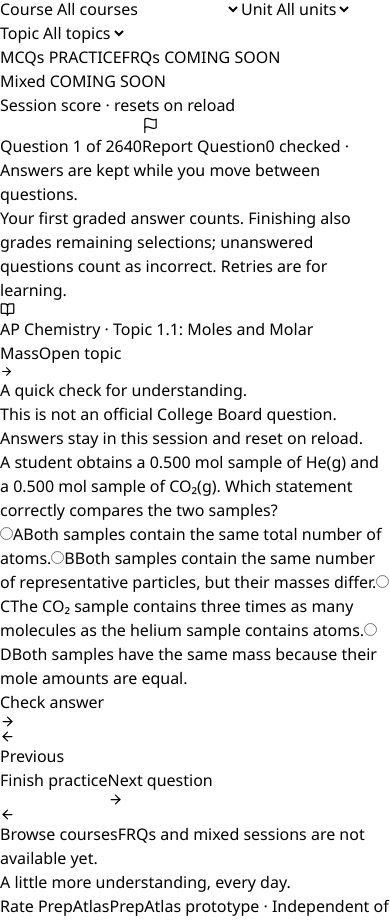
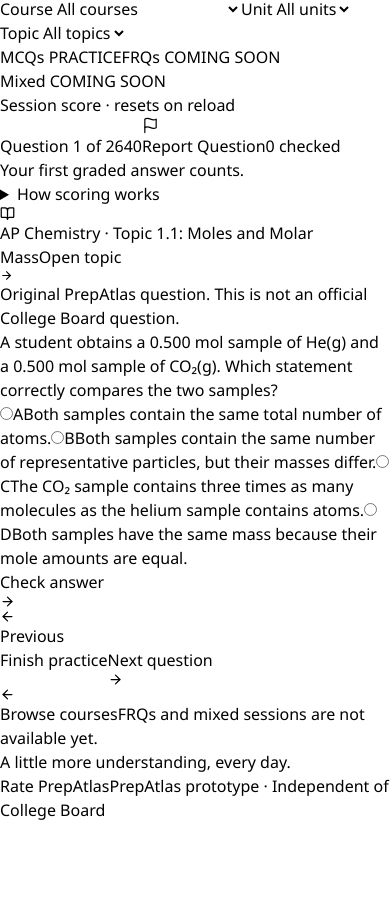
Before and after one commit to devananth10/ap-hub, a Next.js app: page /practice in a window 390 px wide. Shown: the part 1095-2016 px from the top of the page. After the commit the page ends 1917 px from the top, so only its background shows below. Built offline with nearby package versions, Linux system fonts and the light colour scheme.

Commit message:
Refine topic navigation and responsive Practice clarity

```diff
--- a/src/app/globals.css
+++ b/src/app/globals.css
@@ -318,3 +318,47 @@
 .geo-table-wrap th { overflow-wrap:normal; }
 @media(max-width:500px) { .geo-table-wrap th,.geo-table-wrap td { padding:8px 6px; } }
 .geo-line { fill:none; stroke-width:2.5; stroke-linejoin:round; }.geo-line-circle { fill:var(--surface); stroke-width:2; }
+
+/* Readable lesson tools; the existing theme and storage semantics are preserved. */
+.breadcrumbs { font-size:13px; line-height:1.7; }
+.workspace-heading .eyebrow { font-size:11px; letter-spacing:.8px; line-height:1.7; }
+.workspace-heading .page-description { font-size:13px; line-height:1.7; }
+.workspace-heading-actions { max-width:390px; }
+.workspace-heading-actions .button { font-size:12px; min-height:44px; }
+.topic-progress-note { flex-basis:100%; font-size:12px; line-height:1.6; color:var(--muted); }
+.instructor-options label small { display:block; font-size:12px; font-weight:400; margin-top:2px; }
+.instructor-selection>p { font-size:13px; }
+.resource-card p,.resource-card .small,.video-info .small,.video-sequence,.player-fallback { font-size:13px; line-height:1.7; }
+.unit-nav-topics>a { font-size:13px; }.unit-nav-topics>a>span:first-child { font-size:12px; min-width:25px; }
+.lesson-tabs button,.workspace-practice-heading,.workspace-practice-heading .text-button { font-size:13px; }
+.unit { scroll-margin-top:24px; }
+.sidebar nav a { font-size:13px; }
+.workspace-label { font-size:11px; }
+.practice-instructions { display:flex; align-items:baseline; flex-wrap:wrap; gap:8px 18px; padding:0 25px 16px; color:var(--muted); font-size:13px; }
+.practice-instructions details { max-width:680px; }
+.practice-instructions summary { cursor:pointer; color:var(--teal); font-weight:600; min-height:32px; }
+.practice-instructions details p { padding:5px 0 10px; line-height:1.7; }
+.practice-preview { container-type:inline-size; }
+.practice-preview .sr-only { margin:0; }
+.practice-source-note { font-size:12px; }
+.practice-task-layout { min-width:0; }
+.practice-answer-pane { min-width:0; }
+.practice-answer-pane fieldset { margin-top:18px; }
+.practice-preview legend { font-size:15px; line-height:1.6; }
+.practice-options>label { font-size:14px; line-height:1.6; min-height:48px; }
+.practice-navigation .button { min-height:44px; font-size:13px; }
+.practice-feedback { font-size:14px; line-height:1.75; }
+.geography-stimulus figcaption,.stimulus-description,.stimulus-legend { font-size:13px; line-height:1.7; }
+.geography-stimulus figcaption>span { font-size:11px; }
+.geo-table-wrap th,.geo-table-wrap td { overflow-wrap:normal; word-break:normal; }
+@container(min-width:960px) {
+  .practice-task-layout.can-split { display:grid; grid-template-columns:minmax(420px,1.05fr) minmax(400px,1fr); gap:28px; align-items:start; }
+  .practice-task-layout.can-split .geography-stimulus { max-width:none; margin-bottom:0; }
+}
+@media(max-width:600px) {
+  .practice-instructions { padding:0 20px 14px; }
+  .workspace-heading-actions { max-width:none; width:100%; }
+  .workspace-heading .eyebrow { font-size:11px; }
+  .practice-options>label { font-size:14px; }
+  .geo-table-wrap table { font-size:12px; min-width:260px; }
+}
--- a/src/components/geography-stimulus.tsx
+++ b/src/components/geography-stimulus.tsx
@@ -38,8 +38,8 @@
         {s.display==='line'?s.series.map((series,j)=>{
           const color=['#438b78','#b58a56','#648ca3'][j],points=series.values.map((value,i)=>[lineX(i,s.categories.length),220-chartHeight(value,s.max)]);
           return <g key={series.label}><polyline className="geo-line" data-series={series.label} points={points.map(p=>p.join(',')).join(' ')} stroke={color} strokeDasharray={j===1?'7 4':undefined}/>{points.map(([x,y],i)=>{const highest=Math.max(...s.series.map(row=>row.values[i])),above=series.values[i]===highest&&!s.series.slice(0,j).some(row=>row.values[i]===highest);return <g key={i} data-series={series.label} data-category={s.categories[i]} data-value={series.values[i]}>{j===0?<circle className="geo-line-circle" cx={x} cy={y} r="5" stroke={color}/>:<rect x={x-3} y={y-3} width="6" height="6" fill={color}/>}<text x={x} y={y+(above?-11:19)} textAnchor="middle">{series.values[i]}</text></g>;})}</g>;
-        }):s.series.flatMap((series,j)=>series.values.map((value,i)=>{const group=370/s.categories.length,width=group/(s.series.length+1),x=70+i*group+j*width;return <g key={`${j}-${i}`}><rect className={`geo-bar geo-series-${j}`} data-series={series.label} data-category={s.categories[i]} data-value={value} x={x} y={220-chartHeight(value,s.max)} width={width-3} height={chartHeight(value,s.max)}/><text x={x+width/2} y={213-chartHeight(value,s.max)} textAnchor="middle">{value}</text><text x={x+width/2} y="238" textAnchor="middle">{String.fromCharCode(65+j)}</text></g>;}))}
-        {s.categories.map((label,i)=><text key={label} x={s.display==='line'?lineX(i,s.categories.length):70+(i+.35)*370/s.categories.length} y="262" textAnchor="middle">{label}</text>)}
+        }):s.series.flatMap((series,j)=>series.values.map((value,i)=>{const group=370/s.categories.length,width=group/(s.series.length+1),x=70+i*group+j*width;return <g key={`${j}-${i}`}><rect className={`geo-bar geo-series-${j}`} data-series={series.label} data-category={s.categories[i]} data-value={value} x={x} y={220-chartHeight(value,s.max)} width={width-3} height={chartHeight(value,s.max)}/><text x={x+width/2} y={213-chartHeight(value,s.max)} textAnchor="middle">{value}</text>{s.series.length>1&&<text data-series-key={series.label} x={x+width/2} y="238" textAnchor="middle">{String.fromCharCode(65+j)}</text>}</g>;}))}
+        {s.categories.map((label,i)=><text key={label} x={s.display==='line'?lineX(i,s.categories.length):70+i*370/s.categories.length+(s.series.length*370/s.categories.length/(s.series.length+1)-3)/2} y={s.display!=='line'&&s.series.length===1?"247":"262"} textAnchor="middle">{label}</text>)}
       </>}
       {s.kind==='pyramid'&&<>
         <text x="146" y="24" textAnchor="middle">Male</text><text x="334" y="24" textAnchor="middle">Female</text>
@@ -54,7 +54,7 @@
     </svg>
     <p className="stimulus-description">{s.description}</p>
     {s.kind==='map'&&<><p className="stimulus-legend">{s.unitLabel}</p>{s.bins&&<ul className="geo-legend">{s.bins.map((bin,i)=><li key={bin.label}><span className={`geo-shade-${i}`} aria-hidden="true"/>{bin.label}</li>)}</ul>}</>}
-    {s.kind==='chart'&&<><ul className="geo-legend">{s.series.map((series,i)=><li key={series.label}>{String.fromCharCode(65+i)}: {series.label}{s.display==='line'?[' · solid / circles',' · dashed / squares'][i]:''}</li>)}</ul><DataTable headers={['Category',...s.series.map(row=>row.label)]} rows={s.categories.map((category,i)=>[category,...s.series.map(row=>String(row.values[i]))])}/></>}
+    {s.kind==='chart'&&<><ul className="geo-legend">{s.series.map((series,i)=><li key={series.label}>{s.series.length>1?String.fromCharCode(65+i)+': ':''}{series.label}{s.display==='line'?[' · solid / circles',' · dashed / squares'][i]:''}</li>)}</ul><DataTable headers={['Category',...s.series.map(row=>row.label)]} rows={s.categories.map((category,i)=>[category,...s.series.map(row=>String(row.values[i]))])}/></>}
     {s.kind==='pyramid'&&<DataTable headers={['Age cohort','Male','Female']} rows={s.cohorts.map(row=>[row.label,String(row.male),String(row.female)])}/>}
     {s.kind==='model'&&<p className="stimulus-legend">Assumptions: {s.assumptions}</p>}
   </>;
--- a/src/components/instructor-selector.tsx
+++ b/src/components/instructor-selector.tsx
@@ -11,10 +11,10 @@
   return <section className="instructor-selection" aria-label="Lesson instructor">
     {available.length > 1 ? <fieldset disabled={!ready}>
       <legend>Choose Your Instructor</legend>
-      <div className="instructor-options">{available.map(instructor => <label key={instructor.id} className={active.id === instructor.id ? "selected" : ""}>
+      <div className="instructor-options">{available.map(instructor => { const count = resources.filter(resource => resource.instructorId === instructor.id && resource.kind === "video" && resource.approval.status === "approved" && resource.visibility !== "hidden").length; return <label key={instructor.id} className={active.id === instructor.id ? "selected" : ""}>
         <input type="radio" name="lesson-instructor" value={instructor.id} checked={active.id === instructor.id} onChange={() => onChange(instructor.id)} />
-        <span>{instructor.label}</span>
-      </label>)}</div>
+        <span>{instructor.label}<small>{count} {count === 1 ? "video" : "videos"}</small></span>
+      </label>; })}</div>
     </fieldset> : <p className="small"><strong>{active.label}</strong> · Lesson instructor</p>}
     <p className="small muted" role="status">{preferredUnavailable
       ? `${preferredName} has no available lesson for this topic. Showing ${active.label}; your preference is saved.`
--- a/src/components/practice-question.tsx
+++ b/src/components/practice-question.tsx
@@ -7,6 +7,7 @@
 import { PracticeFigure } from "./practice-figure";
 import { PracticeTable } from "./practice-table";
 import { GeographyStimulus } from "./geography-stimulus";
+import { geographyStimuli } from "@/lib/geography-stimuli";
 
 export function PracticeQuestion({ practice, answer, onSelect, onCheck, onRetry }: { practice: BankQuestion; answer: PracticeAnswer; onSelect: (index: number) => void; onCheck: () => void; onRetry: () => void }) {
   const groupName = useId();
@@ -15,11 +16,15 @@
   useEffect(() => { setReady(true); }, []);
   const { selected, checked } = answer;
   const { options, prompt, correctIndex, explanation } = practice;
+  const stimulus = geographyStimuli[practice.id];
+  const splitSuitable = stimulus && (stimulus.kind === "map" || stimulus.kind === "model" || stimulus.kind === "pyramid" || stimulus.kind === "chart" && stimulus.categories.length <= 4 || stimulus.kind === "table" && stimulus.headers.length <= 3);
   return (
     <div className="practice-preview">
-      <h2>A quick check for understanding.</h2>
-      <p className="muted small">This is not an official College Board question. Answers stay in this session and reset on reload.</p>
+      <h2 className="sr-only">Practice question</h2>
+      <p className="muted small practice-source-note">Original PrepAtlas question. This is not an official College Board question.</p>
+      <div className={`practice-task-layout ${splitSuitable ? "can-split" : ""}`}>
       <GeographyStimulus key={practice.id} questionId={practice.id} />
+      <div className="practice-answer-pane">
       <fieldset disabled={checked || !ready} aria-busy={!ready}>
         <legend>{prompt}</legend>
         <PracticeFigure questionId={practice.id} />
@@ -38,6 +43,7 @@
           <button className="text-button" onClick={onRetry}><RotateCcw size={14} />Try again</button>
         </div>
       ) : <button className="button primary" disabled={!ready || selected === null} onClick={onCheck}>Check answer<ArrowRight size={15} /></button>}
+      </div></div>
     </div>
   );
 }
--- a/src/components/practice-session.tsx
+++ b/src/components/practice-session.tsx
@@ -35,8 +35,8 @@
     <div className="flex-actions"><button className="button secondary" onClick={() => { move(0); dispatch({ type: "review" }); }}>Review answers</button><button className="button primary" onClick={() => { navigating.current = true; dispatch({ type: "restart" }); }}><RotateCcw size={15} />Start again</button></div>
   </div>;
   return <>
-    <div className="practice-position"><span role="status">Question {state.index + 1} of {entries.length}</span><QuestionReport key={entry.id} entry={entry} displayedNumber={state.index+1} /><span className="practice-position-help">{score.answered} checked · Answers are kept while you move between questions.</span></div>
-    <p className="practice-score-policy small muted">Your first graded answer counts. Finishing also grades remaining selections; unanswered questions count as incorrect. Retries are for learning.</p>
+    <div className="practice-position"><span role="status">Question {state.index + 1} of {entries.length}</span><QuestionReport key={entry.id} entry={entry} displayedNumber={state.index+1} /><span className="practice-position-help">{score.answered} checked</span></div>
+    <div className="practice-instructions"><p>Your first graded answer counts.</p><details><summary>How scoring works</summary><p>Selections are kept when you move between questions. Finish grades any remaining selections; unanswered questions count as incorrect. Retries help you learn without changing your first score. Scores stay in this session and reset on reload.</p></details></div>
     <div className="progress-track practice-progress" aria-hidden="true"><span style={{ width: `${(state.index + 1) / entries.length * 100}%` }} /></div>
     <div ref={panel} role="group" tabIndex={-1} className="practice-question-frame" aria-label={`Question ${state.index + 1} of ${entries.length}`}>
       <div className="practice-context"><BookOpen size={15} /><span>{entry.course.title} · Topic {entry.topic.number}: {entry.topic.title}</span><Link href={`/courses/${entry.course.id}/${entry.topic.id}`}>Open topic<ArrowRight size={13} /></Link></div>
--- a/src/components/study-workspace.tsx
+++ b/src/components/study-workspace.tsx
@@ -50,19 +50,19 @@
     // eslint-disable-next-line react-hooks/exhaustive-deps
   }, [ready, key, topic.ready]);
   return <div className="page workspace-page">
-    <div className="breadcrumbs"><Link href={`/courses/${course.id}`}>{course.title}</Link><ChevronRight size={14} /><Link href={`/courses/${course.id}`}>Unit {unit.number}</Link><ChevronRight size={14} /><span>Topic {topic.number}</span></div>
-    <div className="workspace-heading"><div><span className="eyebrow">UNIT {unit.number} · {unit.title.toUpperCase()}</span><h1><span className="small muted">Topic {topic.number} · </span>{topic.title}</h1><p className="page-description">{videos.length} {videos.length === 1 ? "video" : "videos"} · {practiceCount} MCQs available</p></div><div className="workspace-heading-actions"><button className="button primary start-practice" disabled={!practiceCount} onClick={startPractice}><Target size={17} />{practiceCount ? "Start Practice" : "Practice coming soon"}</button><button className={`button complete-button ${complete ? "is-complete" : "secondary"}`} aria-pressed={complete} onClick={() => toggleCompleted(key)}>{complete ? <CheckCircle2 size={17} /> : <Check size={17} />}{complete ? "Completed" : "Mark complete"}</button></div></div>
+    <nav className="breadcrumbs" aria-label="Topic breadcrumbs"><Link href={`/courses/${course.id}`}>{course.title}</Link><ChevronRight size={14} aria-hidden="true" /><Link href={`/courses/${course.id}#unit-${unit.number}`}>Unit {unit.number}</Link><ChevronRight size={14} aria-hidden="true" /><span aria-current="page">Topic {topic.number}</span></nav>
+    <div className="workspace-heading"><div><span className="eyebrow">{unit.title}</span><h1>{topic.title}</h1><p className="page-description">{videos.length} {videos.length === 1 ? "video" : "videos"}{hasInstructors && instructor?.active ? ` from ${instructor.active.label} · ${allVideos.length} total across instructors` : ""} · {practiceCount} MCQs available</p></div><div className="workspace-heading-actions"><button className="button primary start-practice" disabled={!practiceCount} onClick={startPractice}><Target size={17} />{practiceCount ? "Start Practice" : "Practice coming soon"}</button><button className={`button complete-button ${complete ? "is-complete" : "secondary"}`} disabled={!ready} aria-pressed={complete} onClick={() => toggleCompleted(key)}>{complete ? <CheckCircle2 size={17} /> : <Check size={17} />}{complete ? "Topic completed" : "Mark topic complete"}</button><p className="topic-progress-note">Your topic checklist is separate from watched videos and Practice scores.</p></div></div>
     <div className={`workspace-grid ${notesOpen ? "with-notes" : ""}`}>
       <div className="lesson-main">{hasInstructors && <InstructorSelector resources={allVideos} preferred={preferredInstructor} onChange={id => setPreferredInstructor(course.id, id)} ready={ready} />}<VideoLessons resources={videos} selectedId={activeVideoId} onSelect={setSelectedVideoId} topicNumber={topic.number} topicTitle={topic.title} artwork={course.artwork} />
       <div className="lesson-toolbar"><span><span className="green-dot" /> YOUR FOCUS ZONE</span><div><button className={`button small-button ${summaryOpen ? "soft-teal" : "secondary"}`} aria-expanded={summaryOpen} aria-controls="quick-summary" onClick={() => setSummaryOpen((open) => !open)}><Sparkles size={15} /> Quick AI summary<span className="demo-mini">DEMO</span></button><button className={`button small-button ${notesOpen ? "soft-teal" : "secondary"}`} aria-expanded={notesOpen} aria-controls="notes-panel" onClick={() => setNotesOpen((open) => !open)}><StickyNote size={15} />{notesOpen ? "Hide Notes" : "Show Notes"}</button></div></div>
       {summaryOpen && <section id="quick-summary" className="summary-panel" aria-label="Quick AI summary placeholder"><div className="section-heading"><div className="inline-heading"><Sparkles size={20} /><h2>The big ideas, at a glance</h2></div><button className="icon-button" aria-label="Close summary" onClick={() => setSummaryOpen(false)}><X size={18} /></button></div><span className="badge">PLACEHOLDER · NOT AI-GENERATED</span><p>{content.sampleRecap.length ? "This is a six-bullet demonstration using original topic notes." : "This summary feature is a demonstration; no topic-specific summary has been written here."} No video has been analyzed and no AI backend is connected. Future summaries will require accessible, authorized transcripts or other authorized material.</p>{content.sampleRecap.length ? <ul>{content.sampleRecap.map((point) => <li key={point}>{point}</li>)}</ul> : <p>No sample summary has been written for this topic. Watch the lesson or keep your own optional notes.</p>}</section>}
       <section className="lesson-content panel"><div className="lesson-tabs" role="tablist" aria-label="Study materials">{(["resources", "overview", "practice"] as Tab[]).map((item, index) => <button key={item} id={`tab-${item}`} role="tab" aria-selected={tab === item} aria-controls={`panel-${item}`} tabIndex={tab === item ? 0 : -1} onClick={() => setTab(item)} onKeyDown={(event) => { if (event.key === "ArrowRight" || event.key === "ArrowLeft" || event.key === "Home" || event.key === "End") { event.preventDefault(); const tabs: Tab[] = ["resources", "overview", "practice"]; const next = event.key === "Home" ? 0 : event.key === "End" ? 2 : (index + (event.key === "ArrowRight" ? 1 : 2)) % 3; setTab(tabs[next]); document.getElementById(`tab-${tabs[next]}`)?.focus(); } }} className={`${tab === item ? "active" : ""} ${item === "practice" ? "practice-tab" : ""}`}>{item === "resources" ? <BookOpen size={16} /> : item === "overview" ? <List size={16} /> : <CircleHelp size={16} />}{item === "resources" ? "Resources" : item === "overview" ? "Topic overview" : "Practice"}{item === "resources" && <span>{visibleResources.length}</span>}{item === "practice" && <span>{practiceCount}</span>}</button>)}</div>
       <div id="panel-resources" role="tabpanel" aria-labelledby="tab-resources" hidden={tab !== "resources"} tabIndex={0}>
-        <div className="resource-list"><div className="resource-intro"><h3>A little extra clarity.</h3><p>Explore videos and study resources for this topic. Video choices stay here; external links open in a new tab.</p></div>{visibleResources.length ? visibleResources.map((resource) => <ResourceCard key={resource.id} resource={resource} active={resource.kind === "video" && activeVideoId === resource.id} onSelect={resource.kind === "video" ? () => setSelectedVideoId(resource.id) : undefined} />) : <div className="resource-empty"><BookOpen size={25} /><h3>No resources yet</h3><p>Videos and study links for this topic are coming soon. Notes and the study plan are available now. Practice availability is shown for this topic.</p></div>}</div>
+        <div className="resource-list"><div className="resource-intro"><h3>Resources for this topic</h3><p>{hasInstructors && instructor?.active ? `Showing ${instructor.active.label}’s lessons. ` : ""}Select a video to watch here, or open its original page in a new tab.</p></div>{visibleResources.length ? visibleResources.map((resource) => <ResourceCard key={resource.id} resource={resource} active={resource.kind === "video" && activeVideoId === resource.id} onSelect={resource.kind === "video" ? () => setSelectedVideoId(resource.id) : undefined} />) : <div className="resource-empty"><BookOpen size={25} /><h3>No resources yet</h3><p>Videos and study links for this topic are coming soon. Notes and the study plan are available now. Practice availability is shown for this topic.</p></div>}</div>
 </div><div id="panel-overview" role="tabpanel" aria-labelledby="tab-overview" hidden={tab !== "overview"} tabIndex={0}>        <div className="topic-overview"><span className="tiny-label">WHAT YOU’RE WORKING TOWARD</span><h2>{content.overview.heading}</h2><p>{content.overview.introduction}</p><ul className="objective-list">{content.overview.objectives.map((objective) => <li key={objective}><CheckCircle2 size={18} />{objective}</li>)}</ul><div className="concept-note"><Lightbulb size={20} /><p><strong>Try it as you study</strong>{content.overview.prompt}</p></div><p className="small muted">Original PrepAtlas prototype learning prompts.</p></div>
 
-      </div><div ref={practicePanel} id="panel-practice" role="tabpanel" aria-labelledby="tab-practice" hidden={tab !== "practice"} tabIndex={0}><div className="workspace-practice-heading"><span><Target size={16} /> Topic practice</span><Link href={practiceHref({ courseId: course.id, unitNumber: unit.number, topicId: topic.id })} className="text-button">Open practice page<ArrowRight size={14} /></Link></div>{practiceCount ? <PracticeSession entries={topicQuestions} /> : <div className="resource-empty"><h3>No practice questions yet</h3><p>This topic’s question set is being prepared and reviewed. No demonstration question is included.</p></div>}</div></section>
-      <div className="lesson-bottom-nav"><Link href={`/courses/${course.id}`} className="text-button"><ArrowLeft size={15} /> Back to course outline</Link><button className="text-button" onClick={() => toggleCompleted(key)}>{complete ? "Mark as incomplete" : "I’ve studied this topic"}<CheckCircle2 size={16} /></button></div>
+      </div><div ref={practicePanel} id="panel-practice" role="tabpanel" aria-labelledby="tab-practice" hidden={tab !== "practice"} tabIndex={0}><div className="workspace-practice-heading"><span><Target size={16} /> Practice here, with your lesson above</span><Link href={practiceHref({ courseId: course.id, unitNumber: unit.number, topicId: topic.id })} className="text-button">Separate practice page<ArrowRight size={14} /></Link></div>{practiceCount ? <PracticeSession entries={topicQuestions} /> : <div className="resource-empty"><h3>No practice questions yet</h3><p>This topic’s question set is being prepared and reviewed. No demonstration question is included.</p></div>}</div></section>
+      <div className="lesson-bottom-nav"><Link href={`/courses/${course.id}`} className="text-button"><ArrowLeft size={15} /> Back to course outline</Link></div>
       </div>
       <aside className="lesson-side">
         {notesOpen && <section className="panel notes-panel" id="notes-panel"><div className="section-heading"><div className="inline-heading"><StickyNote size={18} /><h2>My notes</h2></div><button className="icon-button" aria-label="Close notes" onClick={() => setNotesOpen(false)}><X size={18} /></button></div><p className="small muted">Your thinking. In your own words.</p><label className="sr-only" htmlFor="topic-notes">Personal notes for {topic.title}</label><textarea ref={notesInput} id="topic-notes" disabled={!ready} value={notes[key] || ""} onChange={(event) => setNote(key, event.target.value)} placeholder="Something clicked? Write it here.&#10;&#10;• Key ideas&#10;• Questions for later&#10;• Connections worth remembering" /><div className="notes-status" role="status"><span>{storageError ? "Not saved · copy your notes" : !ready ? "Loading notes…" : "Saved on this device"}</span><span>{(notes[key] || "").length} characters</span></div><p className="notes-privacy">Notes are optional and stored in this browser. Clearing browser data removes them.</p></section>}
```
Also changed, not shown: src/components/course-outline.tsx (+12 -1 lines), tests/human-geography-smoke.mjs (+1 -1 lines), 2 other files (tests, documents, lock files or other folders).
